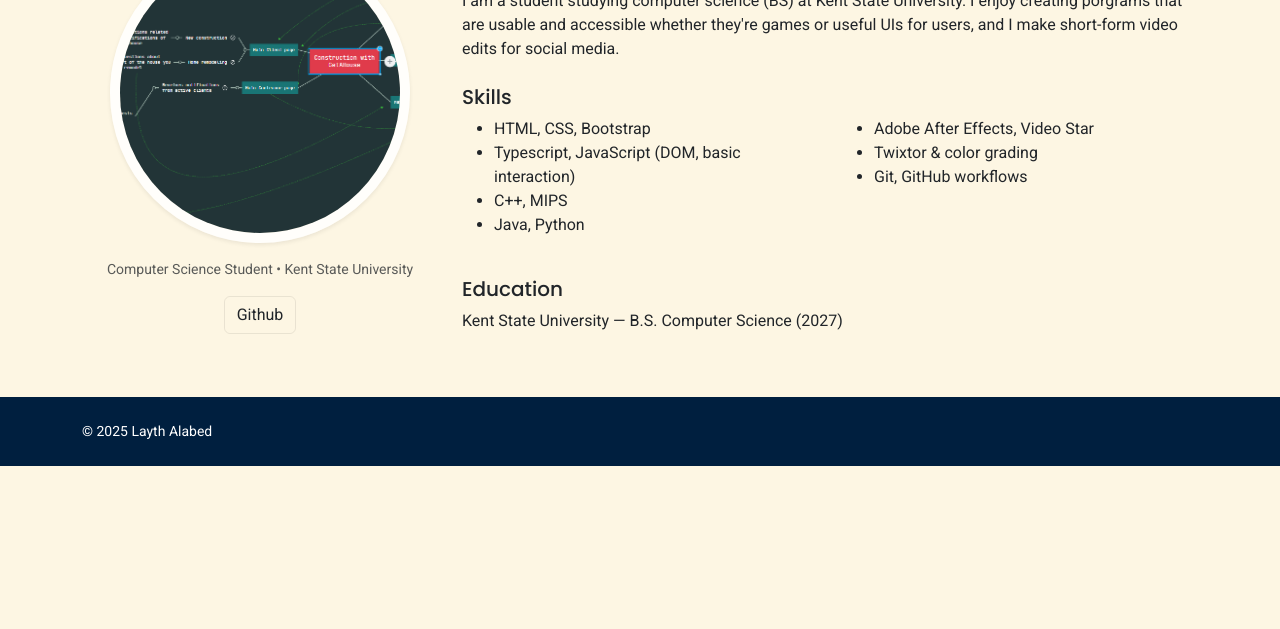
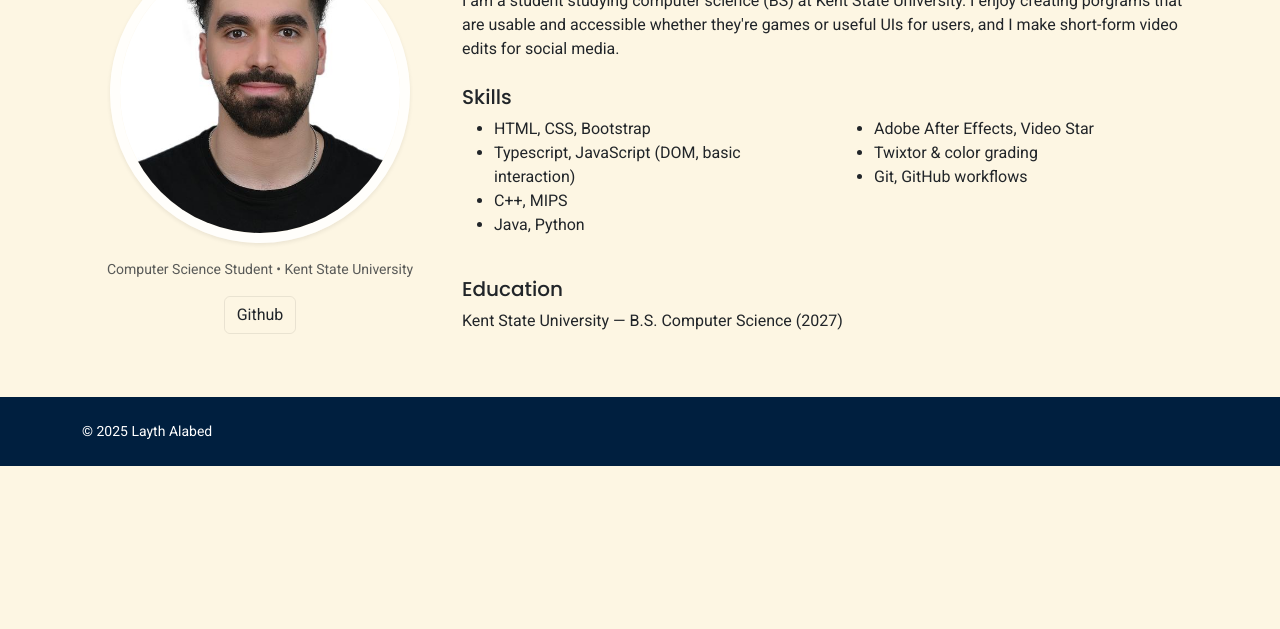
Before and after one commit to svnnnies/HIC-Portfolio-We, a plain HTML site: page about.html in a window 1280 px wide. Shown: the part 171-800 px from the top of the page. Drawn offline with nearby package versions, Linux system fonts and the light colour scheme.

Commit message:
fixing personal pic

```diff
--- a/about.html
+++ b/about.html
@@ -52,7 +52,7 @@
   <main class="container py-5">
     <div class="row g-4">
       <div class="col-lg-4 text-center">
-        <img src="Images/algorithm.png" alt="Layth profile" class="profile-img shadow-sm mb-3">
+        <img src="Images/personal-pic.jpg" alt="Layth profile" class="profile-img shadow-sm mb-3">
         <p class="small text-muted">Computer Science Student • Kent State University</p>
         <a class="btn btn-outline-dark" href="https://github.com/svnnnies" >Github</a>
       </div>
```
